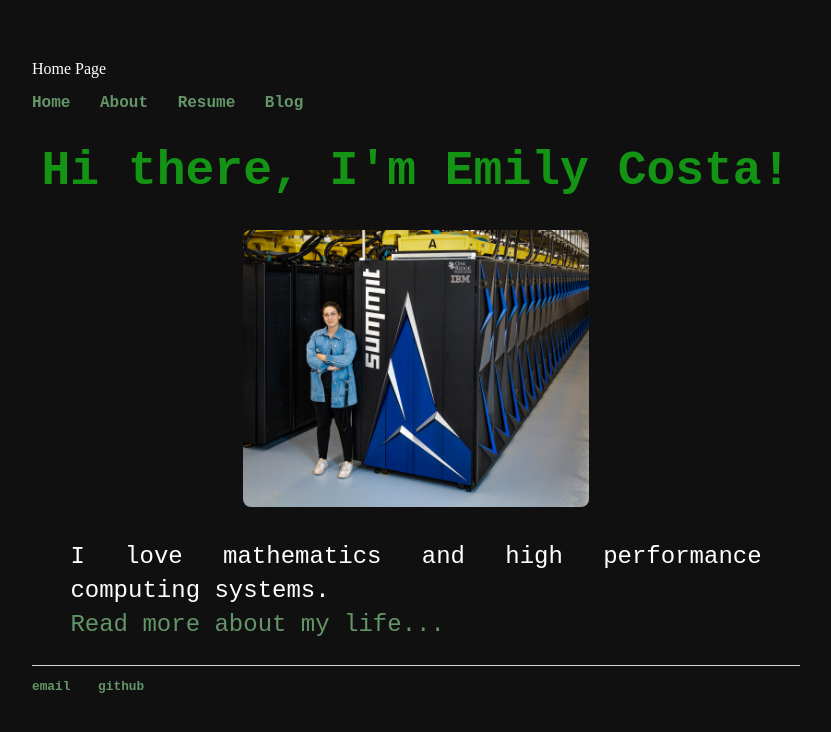
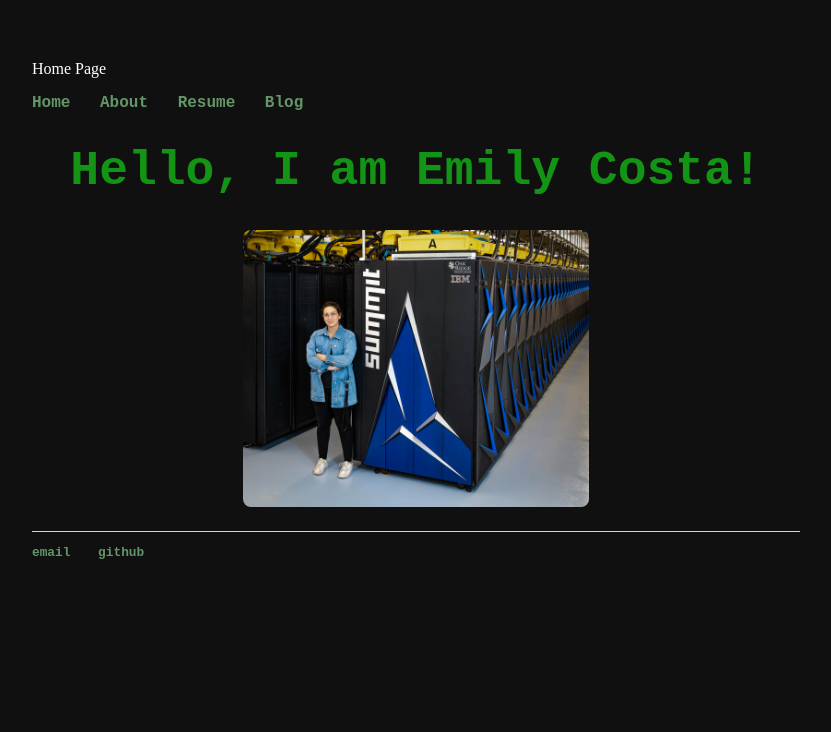
Before and after one commit to emilyjcosta5/emilyjcosta5.github.io, a Jekyll site: the page built from index.html, in a window 1280 px wide. Shown: the top 732 px of the page, without its empty margins (224-1055 px from the left). Built offline with Jekyll 4.4.1, drawn with Linux system fonts in a browser that asks for light colours.

Commit message:
cleaning up main page

```diff
--- a/index.html
+++ b/index.html
@@ -3,11 +3,9 @@ layout: default
 title: Home Page
 ---
 <div class="blurb">
-	<h1>Hi there, I'm Emily Costa!</h1>
+	<h1>Hello, I am Emily Costa!</h1>
 	<p>
 		  <img src="images/summit_pic.jpg"
        			alt="Me in front of 2nd most powerful supercomputer.">
-		<br>I love mathematics and high performance computing systems.
-		<br><a href="/about">Read more about my life...</a>
 	</p>
 </div><!-- /.blurb -->
```
